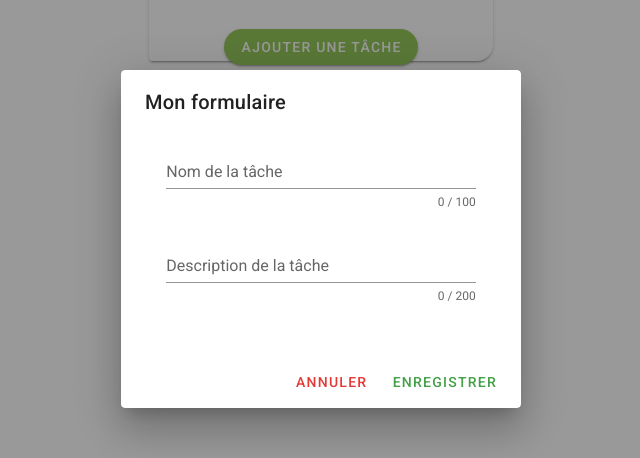
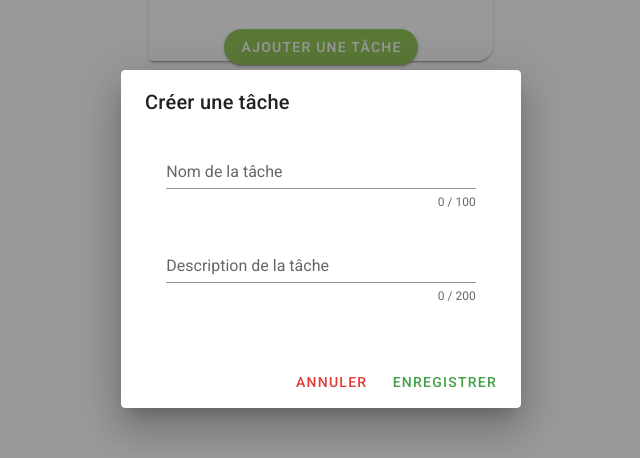
Before and after one commit to CamGDA/TodoListNuxt, a Nuxt app: page / in a window 1280 px wide. Both pictures are taken after a click on the button "AJOUTER UNE TÂCHE". Shown: the part 161-619 px from the top of the page, without its empty margins (319-959 px from the left). Built offline with nearby package versions, Linux system fonts and the light colour scheme.

Commit message:
todolist

```diff
--- a/components/Form.vue
+++ b/components/Form.vue
@@ -1,23 +1,24 @@
 <template>
   <v-card>
-        <v-card-title>{{title}}</v-card-title>
-        <v-form>
+    <v-card-title>{{ title }}</v-card-title>
+    <v-form ref="form">
       <v-container>
         <v-row justify="center">
           <v-col cols="10">
+            <!-- @input c'est l'evenement que mon champ ecoute. Par exemple quand j'appui sur la lettre A.  -->
+            <!-- Avec @input on modifie notre object taskToSave (qui a la toute base etait pareil que task) -->
+            <!-- :value c'est la valeur par defaut du champ quand il est prerempli (notamment pour la modification) -->
             <v-text-field
-                @input="taskToSave.name=$event"
+              v-model="taskToSave.name"
               label="Nom de la tâche"
-                :value="task.name"
               :counter="100"
               required
             ></v-text-field>
           </v-col>
           <v-col cols="10" justify="center">
             <v-text-field
-                @input="taskToSave.description=$event"
+              v-model="taskToSave.description"
               label="Description de la tâche"
-                :value="task.description"
               :counter="200"
               required
             ></v-text-field>
@@ -32,7 +33,7 @@
         Annuler
       </v-btn>
 
-        <v-btn color="green darken-1" text @click="$emit('save',taskToSave)">
+      <v-btn color="green darken-1" text @click="save">
         Enregistrer
       </v-btn>
     </v-card-actions>
@@ -46,13 +47,31 @@ export default {
   // Ce dont le composant a besoin pour marcher
   props: {
     title: "",
-        task: {},
+    task: {}
   },
 
   data() {
     return {
-            taskToSave: {},
+      taskToSave: {}
+    };
+  },
+  // Watcher
+  // Surveille this.task et si ca bouge, tu me gardes la nouvelle valeur (val) et on la met dans taskToSave
+  watch: {
+    task: function(val, oldval) {
+      this.taskToSave = { ...val };
+    }
+  },
+  // Ne se declenche qu'en chargement de la page donc 1 fois. (donc si on rechange de tache, ca ne marche pas)
+  created() {
+    Object.assign(this.taskToSave, this.task || {});
+  },
+  methods: {
+    save() {
+      console.log("emit");
+      this.$emit("save", this.taskToSave);
+      this.$refs.form.reset();
     }
   }
-}
+};
 </script>
--- a/pages/index.vue
+++ b/pages/index.vue
@@ -4,13 +4,17 @@
       <v-container class="mt-10">
         <v-card elevation="2" class="mx-auto" max-width="344" shaped>
           <v-card-title>Ma To Do List</v-card-title>
-          <v-card-subtitle v-if="tasks.length === 0">Votre liste est vide</v-card-subtitle>
+          <v-card-subtitle v-if="tasks.length === 0"
+            >Votre liste est vide</v-card-subtitle
+          >
           <v-list dense>
             <v-list-item-group>
               <!-- Pour chaque task dans mon tableau de tasks[] // On l'a appelé task, mais on aurait pu l'appeler tache-->
               <v-list-item v-for="(task, index) in tasks" :key="index">
                 <v-list-item-content>
-                  <v-list-item-title class="font-weight-black">{{ task.name }} </v-list-item-title>
+                  <v-list-item-title class="font-weight-black"
+                    >{{ task.name }}
+                  </v-list-item-title>
                   <v-list-item-subtitle>{{
                     task.description
                   }}</v-list-item-subtitle>
@@ -22,7 +26,8 @@
                     class="mt-5"
                     @change="archiveTask(task, index)"
                   ></v-checkbox>
-                  <v-btn icon
+                  <v-btn
+                    icon
                     rounded
                     dark
                     @click="openEditorDialog(task, index)"
@@ -51,47 +56,19 @@
 
           <!-- Création tâches-->
           <v-dialog v-model="dialog" max-width="400">
-            <v-card>
-              <v-card-title>Mon formulaire</v-card-title>
-              <v-form>
-                <v-container>
-                  <v-row justify="center">
-                    <v-col cols="10">
-                      <v-text-field
-                        v-model="taskName"
-                        label="Nom de la tâche"
-                        :counter="100"
-                        required
-                      ></v-text-field>
-                    </v-col>
-                    <v-col cols="10" justify="center">
-                      <v-text-field
-                        v-model="taskDescription"
-                        label="Description de la tâche"
-                        :counter="200"
-                        required
-                      ></v-text-field>
-                    </v-col>
-                  </v-row>
-                </v-container>
-              </v-form>
-              <v-card-actions class="mt-10">
-                <v-spacer></v-spacer>
-
-                <v-btn color="red darken-1" text @click="dialog = false">
-                  Annuler
-                </v-btn>
-
-                <v-btn color="green darken-1" text @click="addTask">
-                  Enregistrer
-                </v-btn>
-              </v-card-actions>
-            </v-card>
+            <Form
+                  title="Créer une tâche"
+                  @save="addTask"
+            ></Form>
           </v-dialog>
 
           <!-- Modification tâches-->
           <v-dialog v-model="edit" max-width="400">
-            <Form title="Modifier mon formulaire" :task="editingTask" @save="editTask"></Form>
+            <Form
+              title="Modifier mon formulaire"
+              :task="editingTask"
+              @save="editTask"
+            ></Form>
           </v-dialog>
 
           <!-- Message tâche enregistrée-->
@@ -123,12 +100,7 @@
           <v-snackbar v-model="editMsg" :timeout="timeout">
             Votre tâche est bien modifiée
             <template v-slot:action="{ attrs }">
-              <v-btn
-                color="blue"
-                text
-                v-bind="attrs"
-                @click="editeMsg = false"
-              >
+              <v-btn color="blue" text v-bind="attrs" @click="editeMsg = false">
                 Fermer
               </v-btn>
             </template>
@@ -140,13 +112,12 @@
 </template>
 
 <script>
-
-import Form from '~/components/Form.vue'
+import Form from "~/components/Form.vue";
 
 export default {
   name: "indexTodoList",
 
-  components : {Form},
+  components: { Form },
 
   data() {
     return {
@@ -161,11 +132,12 @@ export default {
       editingTask: {},
       indexEditingTask: undefined,
       tasksArchive: [],
+      timeout: 2000,
     };
   },
 
   methods: {
-    addTask() {
+    addTask(completeTask) {
       // On veut prendre le contenu de taskName (qui se rempli grace au v-model dans la dialog)
       // Pour le mettre dans notre tableau de tasks qui est initialement vide, apres avoir cliqué sur enregistré
       // Notre taskname est => this.taskName
@@ -180,13 +152,12 @@ export default {
       // 1:
       // ]
 
-      const completeTask = {
-        name: this.taskName,
-        description: this.taskDescription,
-        isArchive: false,
-      };
+      // dans ConpleteTask il y a un object { nom: 'lenomdetatache', description: 'desc' }
+      // Envoye via Form avec le emit.
+      // On déverse completeTask dans un nouvel object (imaginer un pichet qui rempli un autre ppichet) tout en lui ajoutant une nouvelle propriété
+      // Pouyr pouvoir definir isArchive a false par default a la creation d'une tache
 
-      this.tasks.push(completeTask);
+      this.tasks.push({...completeTask, isArchive: false});
       this.dialog = false;
       this.taskName = "";
       this.taskDescription = "";
@@ -195,19 +166,13 @@ export default {
 
     openEditorDialog(task, index) {
       this.editingTask = task;
-      this.indexEditingTask = index
+      this.indexEditingTask = index;
       this.edit = true;
     },
 
     editTask(task) {
-      //this.tasks.splice(this.indexEditingTask, 1, task);
-      //this.tasks[this.indexEditingTask]=task;
-      //this.$set(this.tasks[this.indexEditingTask])
-
-      const index = this.tasks.indexOf(this.editingTask);
-
-      this.tasks.splice(index, 1, task);
-
+      // Ici on remplace a l'index donnee par task (qui vient de composant Form, grace au emit)
+      this.tasks.splice(this.indexEditingTask, 1, {...task});
       this.editMsg = true;
       this.edit = false;
       this.editingTask = {};
@@ -223,11 +188,10 @@ export default {
       if (task.isArchive === true) {
         this.tasksArchive.push(task);
       } else {
-        const indexArchive = this.tasksArchive.indexOf(task)
-        this.tasksArchive.splice(indexArchive, 1)
+        const indexArchive = this.tasksArchive.indexOf(task);
+        this.tasksArchive.splice(indexArchive, 1);
       }
-
     }
-  },
+  }
 };
 </script>
```
Lines whose indentation alone changed are shown as unchanged.
